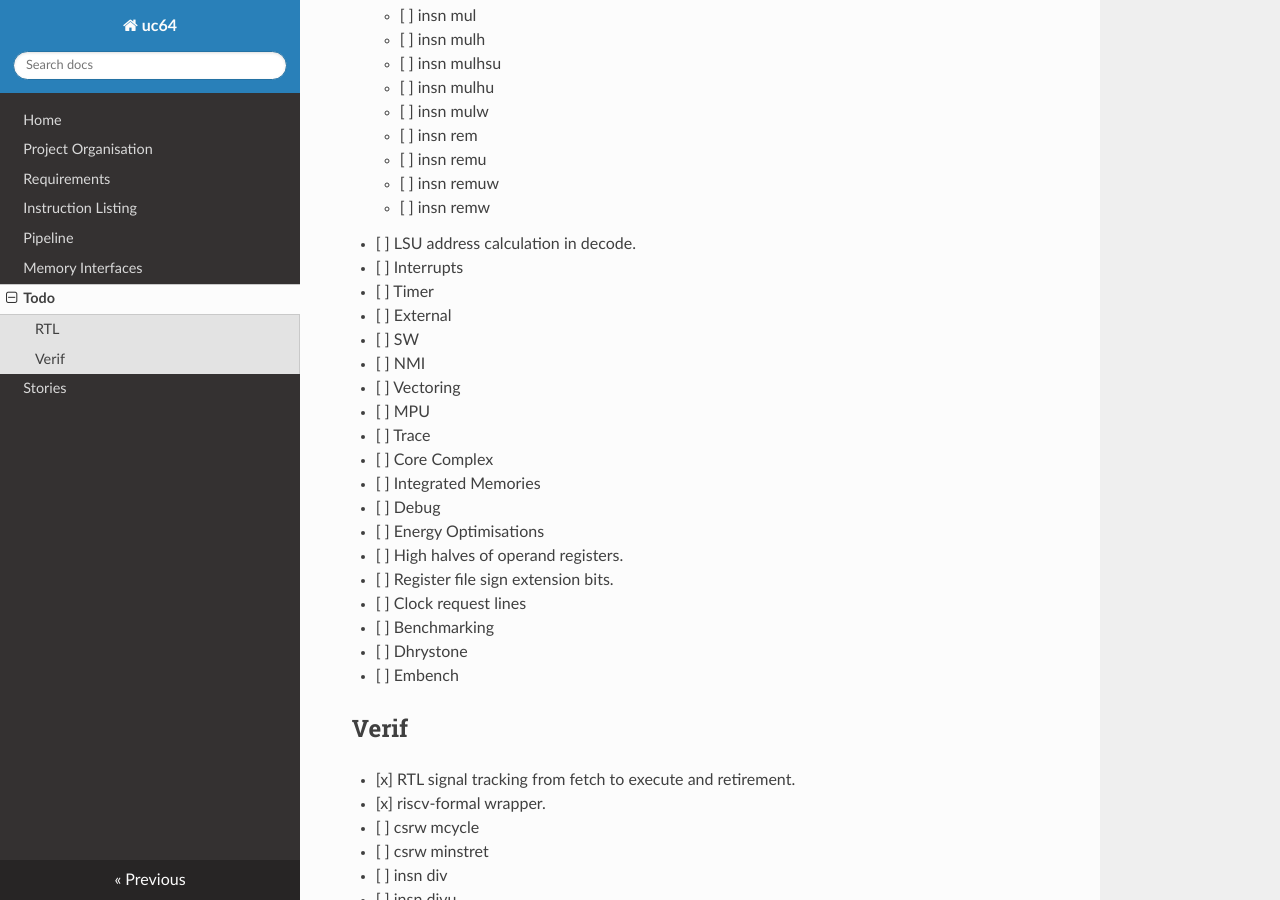
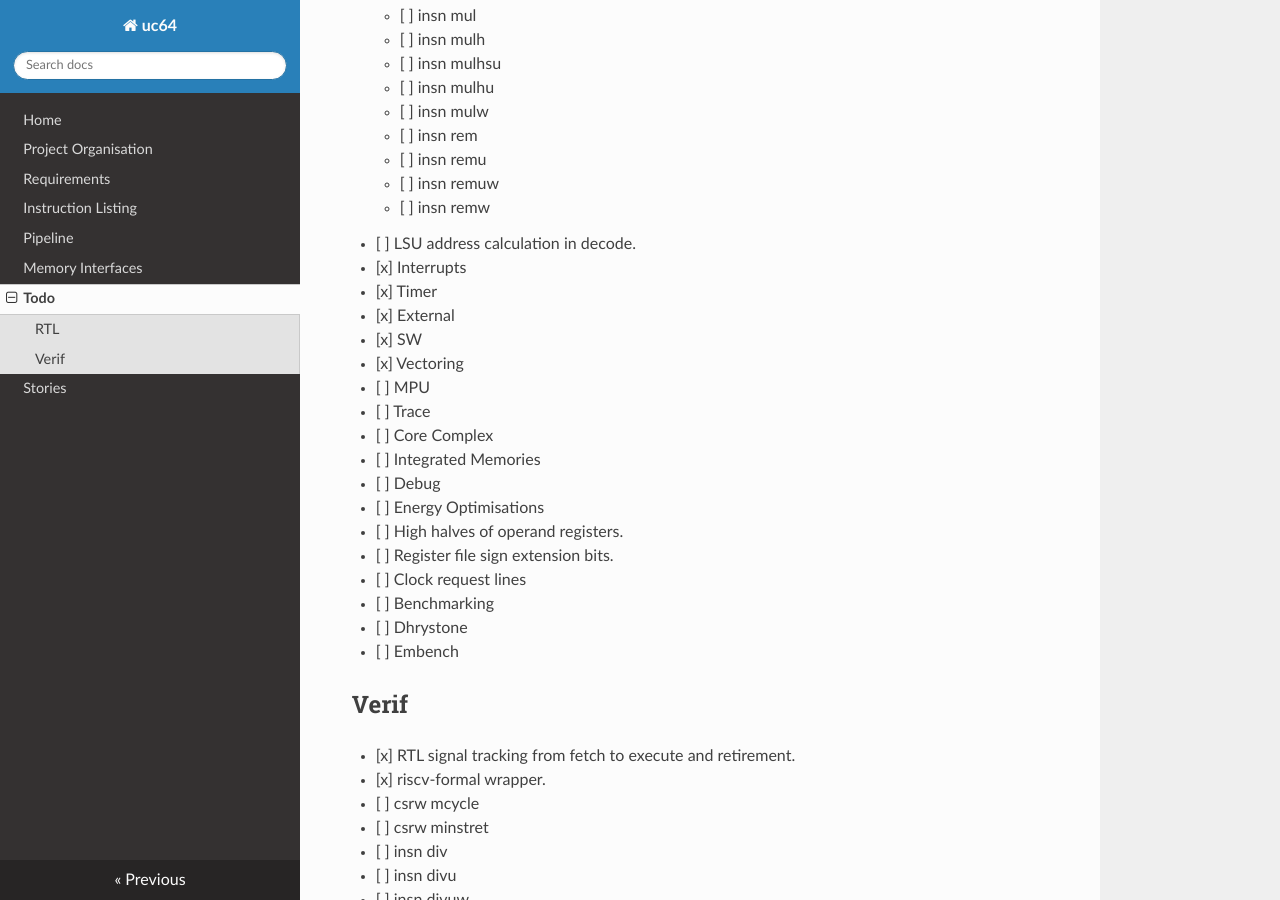
Before and after one commit to ben-marshall/croyde-riscv, an MkDocs documentation site: the page built from docs/todo.md, in a window 1280 px wide and 900 px high, scrolled down 489 px. Built offline with MkDocs 1.6.1, drawn with Linux system fonts in a browser that asks for light colours; nearby versions of some CDN libraries.

```diff
--- a/docs/todo.md
+++ b/docs/todo.md
@@ -32,17 +32,15 @@
 
 - [ ] LSU address calculation in decode.
 
-- [ ] Interrupts
+- [x] Interrupts
 
-  - [ ] Timer
+  - [x] Timer
 
-  - [ ] External
+  - [x] External
 
-  - [ ] SW
+  - [x] SW
 
-  - [ ] NMI
-
-  - [ ] Vectoring
+  - [x] Vectoring
 
 - [ ] MPU
 
```
Also changed, not shown: 11 other files.
